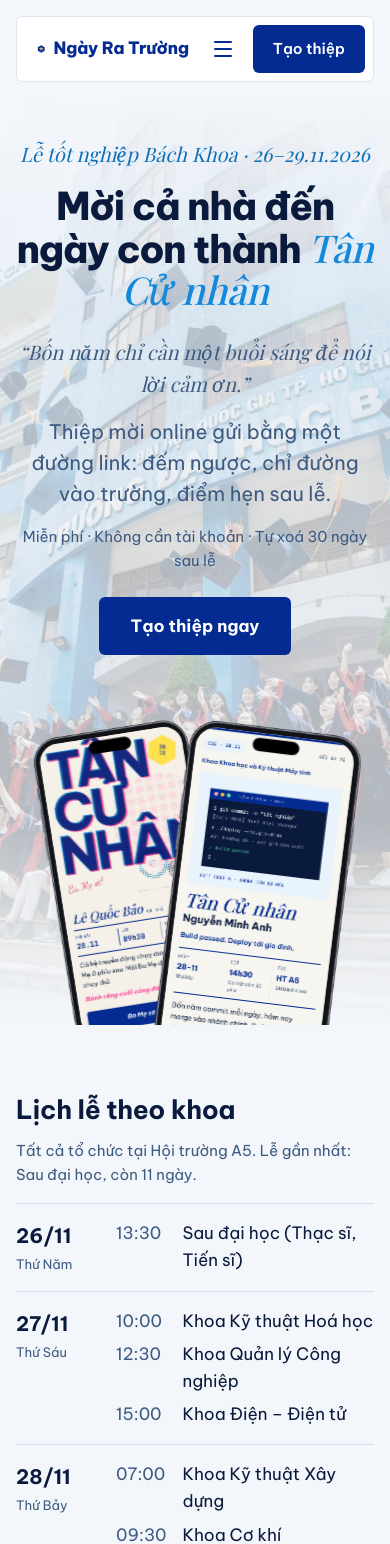
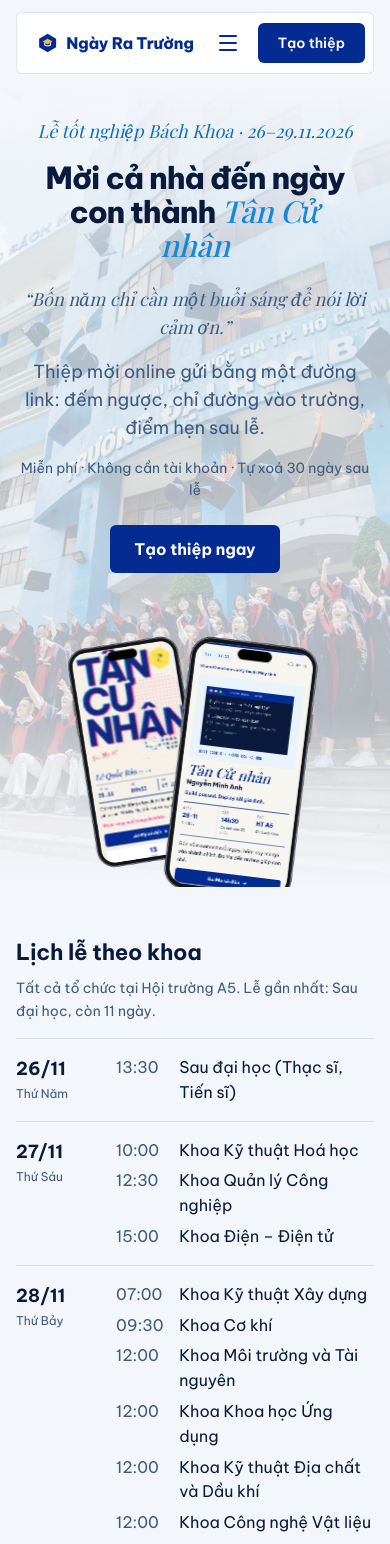
Before and after one commit to phuocsangcs/grad-hcmut-app, a Next.js app: page / in a window 390 px wide. Shown: the top 1544 px of the page. Built offline with nearby package versions, Linux system fonts and the light colour scheme; a web font is replaced by a local one.

Commit message:
style: giảm cỡ chữ, nút và hero; hai điện thoại ở hero sát nhau, mục dẫn đường 2 cột trên mobile
Co-Authored-By: Claude Sonnet 5.5 <noreply@anthropic.com>

```diff
--- a/src/app/home.module.css
+++ b/src/app/home.module.css
@@ -34,8 +34,9 @@
   grid-template-columns: minmax(0, 1.1fr) minmax(0, 1fr);
   align-items: center;
   gap: var(--space-8);
-  min-height: 640px;
-  padding-block: var(--space-12);
+  /* Vừa một màn hình (trừ header). Đổi 520px để hero cao/thấp hơn. */
+  min-height: min(520px, calc(100svh - 96px));
+  padding-block: var(--space-8);
 }
 .heroText {
   display: flex;
@@ -51,8 +52,8 @@
   color: var(--bk-600);
 }
 .title {
-  font-size: clamp(2.4rem, 5vw, 4.2rem);
-  line-height: 1.06;
+  font-size: clamp(1.9rem, 3.6vw, 3rem);
+  line-height: 1.08;
   font-weight: 800;
   letter-spacing: -0.03em;
   color: var(--bk-900);
@@ -75,7 +76,7 @@
 /* Chiều cao vùng chứa hai điện thoại: tăng/giảm cùng lúc đổi scale ở page.tsx (HERO). */
 .heroPhones {
   position: relative;
-  height: 520px;
+  height: 400px;
 }
 /* Lớp parallax: đặt vị trí + trôi theo cuộn (biến --py do ParallaxLayer ghi). */
 .phoneBack,
@@ -86,10 +87,11 @@
   will-change: translate;
 }
 .phoneBack {
-  left: 6%;
+  /* Hai điện thoại sát nhau quanh tâm; đổi 2 số này để xa/gần (âm = lệch trái). */
+  left: calc(50% - 160px);
 }
 .phoneFront {
-  right: 4%;
+  left: calc(50% - 24px);
   z-index: 1;
 }
 /* Góc nghiêng của từng điện thoại */
@@ -111,7 +113,7 @@
    * Khi đổi scale: width ≈ 100% / scale; margin-bottom = chiều cao × (scale − 1).
    */
   .heroPhones {
-    height: 460px;
+    height: 380px;
     width: 143%;
     justify-self: center;
     overflow: hidden;
@@ -119,18 +121,12 @@
     scale: 0.7;
     transform-origin: top center;
     margin-top: var(--space-4);
-    margin-bottom: -138px;
+    margin-bottom: -114px;
   }
   .phoneBack,
   .phoneFront {
     top: 8%;
     translate: 0 calc(var(--py, 0px) * 0.25);
-  }
-  .phoneBack {
-    left: 11%;
-  }
-  .phoneFront {
-    right: 9%;
   }
   .phoneBack .phoneTilt {
     transform: rotate(-9deg);
@@ -239,8 +235,8 @@
   margin-bottom: var(--space-8);
 }
 .h2 {
-  font-size: clamp(2rem, 4vw, 3rem);
-  line-height: 1.08;
+  font-size: clamp(1.6rem, 3vw, 2.3rem);
+  line-height: 1.1;
   font-weight: 800;
   letter-spacing: -0.03em;
   color: var(--bk-700);
@@ -287,8 +283,8 @@
   gap: var(--space-4);
 }
 .bandTitle {
-  font-size: clamp(2rem, 4vw, 3rem);
-  line-height: 1.08;
+  font-size: clamp(1.6rem, 3vw, 2.3rem);
+  line-height: 1.1;
   font-weight: 800;
   letter-spacing: -0.03em;
 }
@@ -466,7 +462,22 @@
 }
 @media (max-width: 520px) {
   .guides {
-    grid-template-columns: 1fr;
+    gap: var(--space-2);
+  }
+  .guide {
+    padding: var(--space-3);
+    gap: 4px;
+  }
+  .guideIcon {
+    width: 36px;
+    height: 36px;
+    margin-bottom: 0;
+  }
+  .guide h3 {
+    font-size: var(--text-md);
+  }
+  .guide p {
+    font-size: var(--text-xs);
   }
 }
 .guide {
@@ -532,7 +543,7 @@
   gap: var(--space-3);
 }
 .finalTitle {
-  font-size: clamp(1.5rem, 3vw, 2.1rem);
+  font-size: clamp(1.3rem, 2.4vw, 1.75rem);
   font-weight: 800;
   letter-spacing: -0.02em;
   line-height: 1.2;
--- a/src/app/live-countdown.module.css
+++ b/src/app/live-countdown.module.css
@@ -14,7 +14,7 @@
   border: 1px solid rgba(255, 255, 255, 0.28);
 }
 .cell b {
-  font-size: clamp(1.6rem, 3.4vw, 2.4rem);
+  font-size: clamp(1.3rem, 2.6vw, 1.8rem);
   font-weight: 800;
   line-height: 1;
   font-variant-numeric: tabular-nums;
--- a/src/app/page.tsx
+++ b/src/app/page.tsx
@@ -21,8 +21,8 @@ export const revalidate = 3600;
  *  - max:   quãng trôi tối đa (px).
  */
 const HERO = [
-  { templateId: 'riso', facultyId: 'me', displayName: 'Lê Quốc Bảo', scale: 0.56, speed: 0.1, max: 60 },
-  { templateId: 'print', facultyId: 'cse', displayName: 'Nguyễn Minh Anh', scale: 0.62, speed: 0.35, max: 150 },
+  { templateId: 'riso', facultyId: 'me', displayName: 'Lê Quốc Bảo', scale: 0.4, speed: 0.1, max: 50 },
+  { templateId: 'print', facultyId: 'cse', displayName: 'Nguyễn Minh Anh', scale: 0.46, speed: 0.35, max: 120 },
 ];
 
 /** Danh sách "mỗi thiệp là một trang riêng". Thêm/bớt dòng ở đây. */
--- a/src/ui/layout/Page.module.css
+++ b/src/ui/layout/Page.module.css
@@ -1,10 +1,10 @@
 .main {
   width: min(var(--container), calc(100% - 2 * var(--space-4)));
   margin-inline: auto;
-  padding: var(--space-6) 0 var(--space-10);
+  padding: var(--space-4) 0 var(--space-10);
   display: flex;
   flex-direction: column;
-  gap: var(--space-8);
+  gap: var(--space-6);
 }
 .narrow {
   max-width: 760px;
@@ -16,7 +16,7 @@
   padding-top: var(--space-4);
 }
 .title {
-  font-size: clamp(2rem, 4vw, 3rem);
+  font-size: clamp(1.6rem, 3vw, 2.3rem);
   line-height: 1.08;
   font-weight: 800;
   letter-spacing: -0.025em;
--- a/src/ui/layout/SiteHeader.module.css
+++ b/src/ui/layout/SiteHeader.module.css
@@ -1,5 +1,5 @@
 .wrap {
-  padding: var(--space-4) 0;
+  padding: var(--space-3) 0;
 }
 .overlay {
   position: absolute;
@@ -29,7 +29,7 @@
   gap: var(--space-1);
 }
 .link {
-  padding: 10px 14px;
+  padding: 8px 12px;
   border-radius: var(--radius-pill);
   font-size: var(--text-sm);
   font-weight: 500;
--- a/src/ui/primitives/Button.module.css
+++ b/src/ui/primitives/Button.module.css
@@ -30,17 +30,17 @@
 
 /* ---- Kích cỡ ---- */
 .sm {
-  min-height: 36px;
+  min-height: 32px;
   padding: 0 var(--space-4);
   font-size: var(--text-xs);
 }
 .md {
-  min-height: 48px;
+  min-height: 40px;
   font-size: var(--text-sm);
 }
 .lg {
-  min-height: 58px;
-  padding: 0 var(--space-8);
+  min-height: 48px;
+  padding: 0 var(--space-6);
   font-size: var(--text-md);
   font-weight: 700;
 }
--- a/src/ui/primitives/Field.module.css
+++ b/src/ui/primitives/Field.module.css
@@ -27,12 +27,12 @@
 }
 .control {
   width: 100%;
-  min-height: 48px;
-  padding: 0 var(--space-4);
+  min-height: 40px;
+  padding: 0 var(--space-3);
   border-radius: var(--radius-s);
   border: 1.5px solid var(--line-strong);
   background: var(--surface);
-  font-size: var(--text-md);
+  font-size: var(--text-sm);
   transition: border-color var(--motion-fast), box-shadow var(--motion-fast);
 }
 .control::placeholder {
@@ -44,7 +44,7 @@
   outline: none;
 }
 .textarea {
-  min-height: 110px;
+  min-height: 88px;
   padding: var(--space-3) var(--space-4);
   resize: vertical;
   line-height: 1.55;
--- a/src/ui/tokens.css
+++ b/src/ui/tokens.css
@@ -15,6 +15,7 @@
   --bk-200: #cfe7fa;
   --bk-100: #e8f3fc;
   --bk-50: #f3f6fa;
+  --page: #dde5f1; /* nền riêng cho trang điền form: đậm hơn bề mặt trắng để khối nổi lên (1.27:1) */
 
   /* ---- Điểm nhấn (liều lượng nhỏ) ---- */
   --leaf: #1f9d68;
@@ -34,6 +35,7 @@
   --muted: #3d5a80;
   --line: rgba(3, 43, 145, 0.12);
   --line-strong: rgba(3, 43, 145, 0.28);
+  --line-card: rgba(3, 43, 145, 0.36); /* viền khối/thẻ trên nền trang, ~2:1 so với trắng */
   --white: #ffffff;
 
   /* ---- Vai trò ---- */
@@ -52,14 +54,14 @@
   --font-display: 'Playfair Display Variable', 'Playfair Display', Georgia, serif;
   --font-mono: 'JetBrains Mono Variable', 'JetBrains Mono', ui-monospace, Menlo, monospace;
   --font-script: 'Dancing Script Variable', 'Dancing Script', cursive;
-  --text-xs: 0.8125rem; /* 13 */
-  --text-sm: 0.9375rem; /* 15 */
-  --text-md: 1.0625rem; /* 17 – thân bài, đủ to cho người lớn tuổi */
-  --text-lg: 1.25rem;
-  --text-xl: 1.625rem;
-  --text-2xl: 2.125rem;
-  --text-3xl: clamp(2.5rem, 5vw, 4.5rem);
-  --leading: 1.6;
+  --text-xs: 0.75rem; /* 12 */
+  --text-sm: 0.875rem; /* 14 */
+  --text-md: 1rem; /* 16 – thân bài */
+  --text-lg: 1.125rem; /* 18 */
+  --text-xl: 1.375rem; /* 22 */
+  --text-2xl: 1.75rem; /* 28 */
+  --text-3xl: clamp(2rem, 4vw, 3.4rem);
+  --leading: 1.55;
 
   /* ---- Khoảng cách & bo góc ---- */
   --space-1: 4px;
@@ -69,9 +71,9 @@
   --space-5: 20px;
   --space-6: 24px;
   --space-8: 32px;
-  --space-10: 40px;
-  --space-12: 48px;
-  --space-16: 64px;
+  --space-10: 32px;
+  --space-12: 40px;
+  --space-16: 48px;
   --radius-xs: 4px;
   --radius-s: 6px;
   --radius-m: 6px;
```
